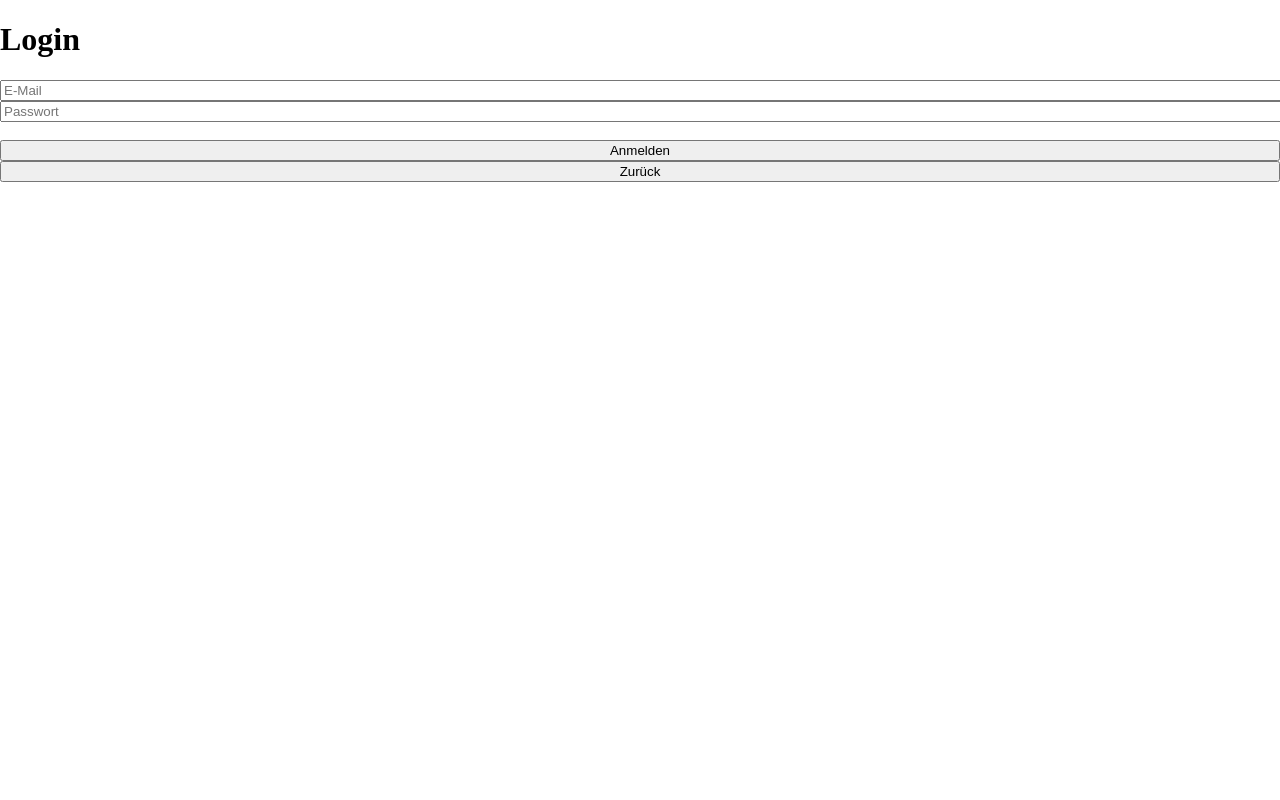
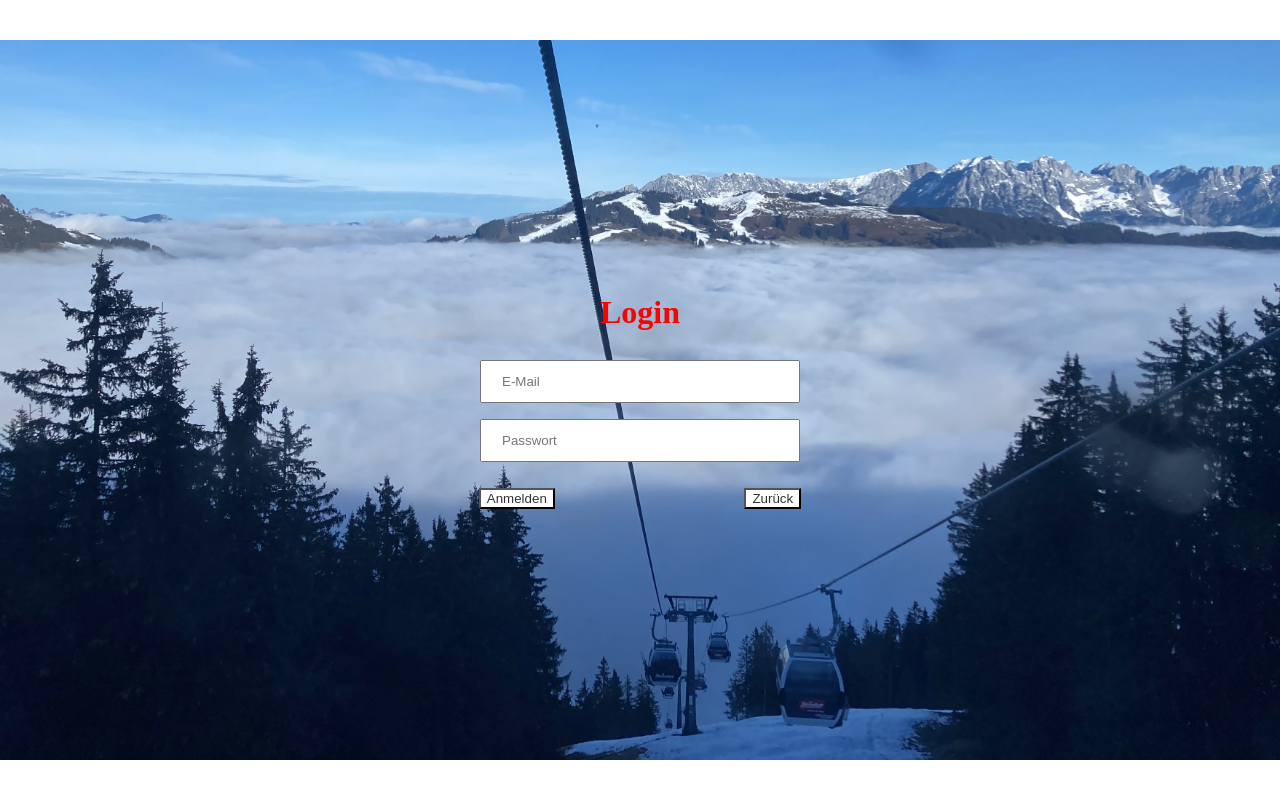
Before and after one commit to SchuleInfoLK/Gondeln-Data_Webseite, a PHP site: page /Project_C37592B/php/login.php in a window 1280 px wide. Run offline with PHP 8.4, Linux system fonts and the light colour scheme.

Commit message:
UI for Login

```diff
--- a/css/stylesheet.css
+++ b/css/stylesheet.css
@@ -67,11 +67,6 @@ footer a:visited{
     color: white;
 }
 
-.btn-primary:hover {
-    background-color: #333;
-    color: white;
-}
-
 .btn-teriträr{
     background-color: #333;
     color: white;
@@ -91,14 +86,6 @@ footer a:visited{
     justify-content: center;
     align-items: center;
     background-color: #333;
-}
-
-.form-group{
-    input{
-        width: 100%;
-    }
-}
-
     .error{
         text-align: center;
         background-color: #333;
@@ -115,6 +102,69 @@ footer a:visited{
         font-size: 15px;
         text-size-adjust: 10px;
         position: sticky;
+    }
+}
+.container{
+    background-image: url("../images/skiweltbahn.JPG");
+    background-repeat: no-repeat;
+    background-size: 100%, auto;
+    background-position: center;
+    #loginbody{
+        min-height: 100vh;
+        margin: 0;
+        flex-direction: column;
+        text-align: center;
+        justify-content: space-around;
+        display: flex;
+        position: sticky;
+        .form-group{
+            h1{
+                color: red;
+            }
+            input[name="email"]{
+                width: 25%;
+                padding: 12px 20px;
+                margin: 8px 0;
+                box-sizing: border-box;
+            }
+            input[name="password"]{
+                width: 25%;
+                padding: 12px 20px;
+                margin: 8px 0;
+                box-sizing: border-box;
+            }
+            input[name="email"]:focus{
+                border: 5px solid #7b7b7b;
+            }
+            input[name="password"]:focus{
+                border: 3px solid red;
+            }
+            .form-group-button{
+                display: flex;
+                justify-content: space-around;
+                text-align: center;
+                margin-left: 30%;
+                margin-right: 30%;
+                .btn-primary{
+                    background-color: white;
+                    color: #333;
+                }
+                .btn-primary:hover {
+                    background-color: #333;
+                    color: white;
+                }
+            }
+            .error{
+                text-align: center;
+                color: red;
+                font-size: 20px;
+                text-size-adjust: 10px;
+                font-weight: bold;
+                font-stretch: ultra-expanded;
+                position: sticky;
+            }
+        }
+    }
 }
 
 #welcome {
@@ -139,11 +189,3 @@ footer a:visited{
     width: 30px;
     height: auto;
 }
-
-#login {
-    text-align: center;
-    background-color: #333;
-    color: white;
-    text-size-adjust: 10px;
-    position: fixed;
-}
--- a/php/login.php
+++ b/php/login.php
@@ -70,11 +70,13 @@ if($_SERVER["REQUEST_METHOD"] == "POST" && isset($_POST['submit'])){
                             </div>
                             <br>
                             <div class="form-group">
-                                <input type="submit" name="submit" class="btn-primary" value="Anmelden">
-                                <input type="button" name="submit" class="btn-primary" value="Zurück" id="back">
+                                <div class="form-group-button">
+                                    <input type="submit" name="submit" class="btn-primary" value="Anmelden">
+                                    <input type="button" name="submit" class="btn-primary" value="Zurück" id="back">
+                                </div>
                             </div>
                             <br>
-                            <div>
+                            <div class="form-group">
                                 <?php echo $error; ?>
                             </div>
                         </form>
```
Also changed, not shown: images/skiweltbahn.JPG (added). Lines whose indentation alone changed are shown as unchanged.
